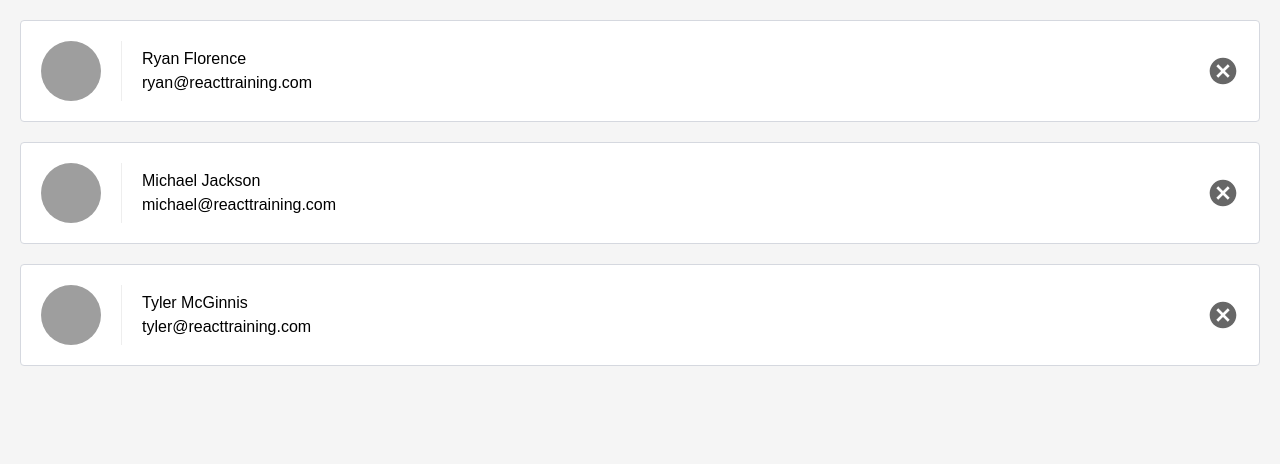
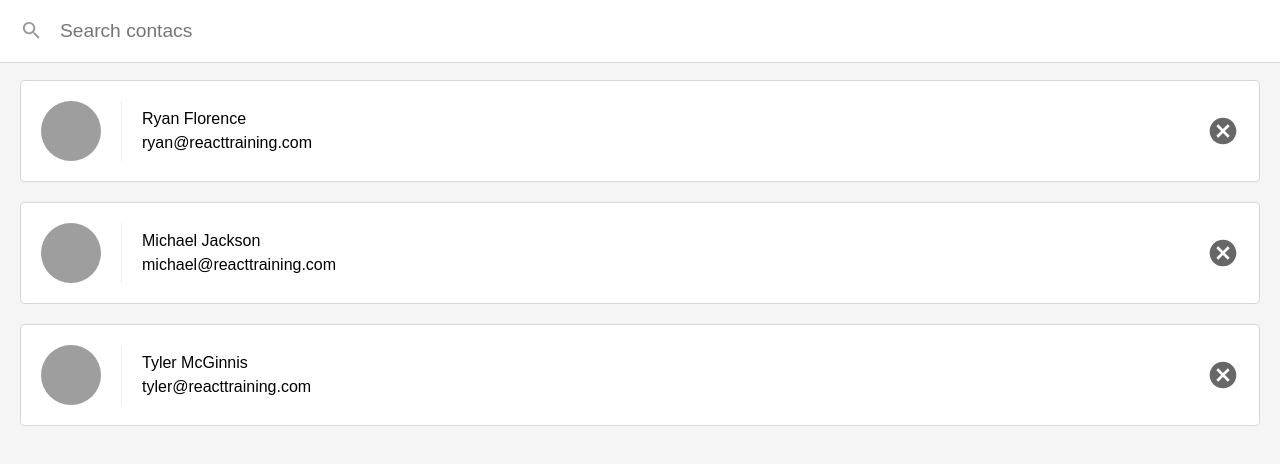
Before and after one commit to angelolucas/react-nanodegree-contacts, a React (Create React App) app: page / in a window 1280 px wide. Shown: the top 464 px of the page. Built offline with nearby package versions, Linux system fonts and the light colour scheme.

Commit message:
convert ListContacts to a controlled component with a search field

```diff
--- a/src/ListContacts.js
+++ b/src/ListContacts.js
@@ -1,9 +1,29 @@
-import React from 'react';
+import React, { Component } from 'react';
 import PropTypes from 'prop-types';
 
-const ListContacts = (props) => (
+class ListContacts extends Component {
+  state = {
+    query: ''
+  }
+
+  updateQuery = (query) => {
+    this.setState({ query: query.trim() })
+  }
+
+  render() {
+    return (
+      <div className="list-contacts">
+        <div className="list-contacts-top">
+          <input
+            className="search-contacts"
+            type="text"
+            placeholder="Search contacs"
+            value={this.state.query}
+            onChange={(event) => this.updateQuery(event.target.value)}
+          />
+        </div>
         <ol className="contact-list">
-    {props.contacts.map((contact, key) => (
+          {this.props.contacts.map((contact, key) => (
             <li className="contact-list-item" key={contact.id}>
               <div className="contact-avatar" style={{
                 backgroundImage: `url(${contact.avatarURL})`
@@ -12,13 +32,16 @@
                 <p>{contact.name}</p>
                 <p>{contact.email}</p>
               </div>
-        <button onClick={() => props.onDeleteContact(contact)} className="contact-remove">
+              <button onClick={() => this.props.onDeleteContact(contact)} className="contact-remove">
                 Remove
               </button>
             </li>
           ))}
         </ol>
-);
+      </div>
+    )
+  }
+};
 
 ListContacts.propTypes = {
   contacts: PropTypes.array.isRequired,
```
Lines whose indentation alone changed are shown as unchanged.
